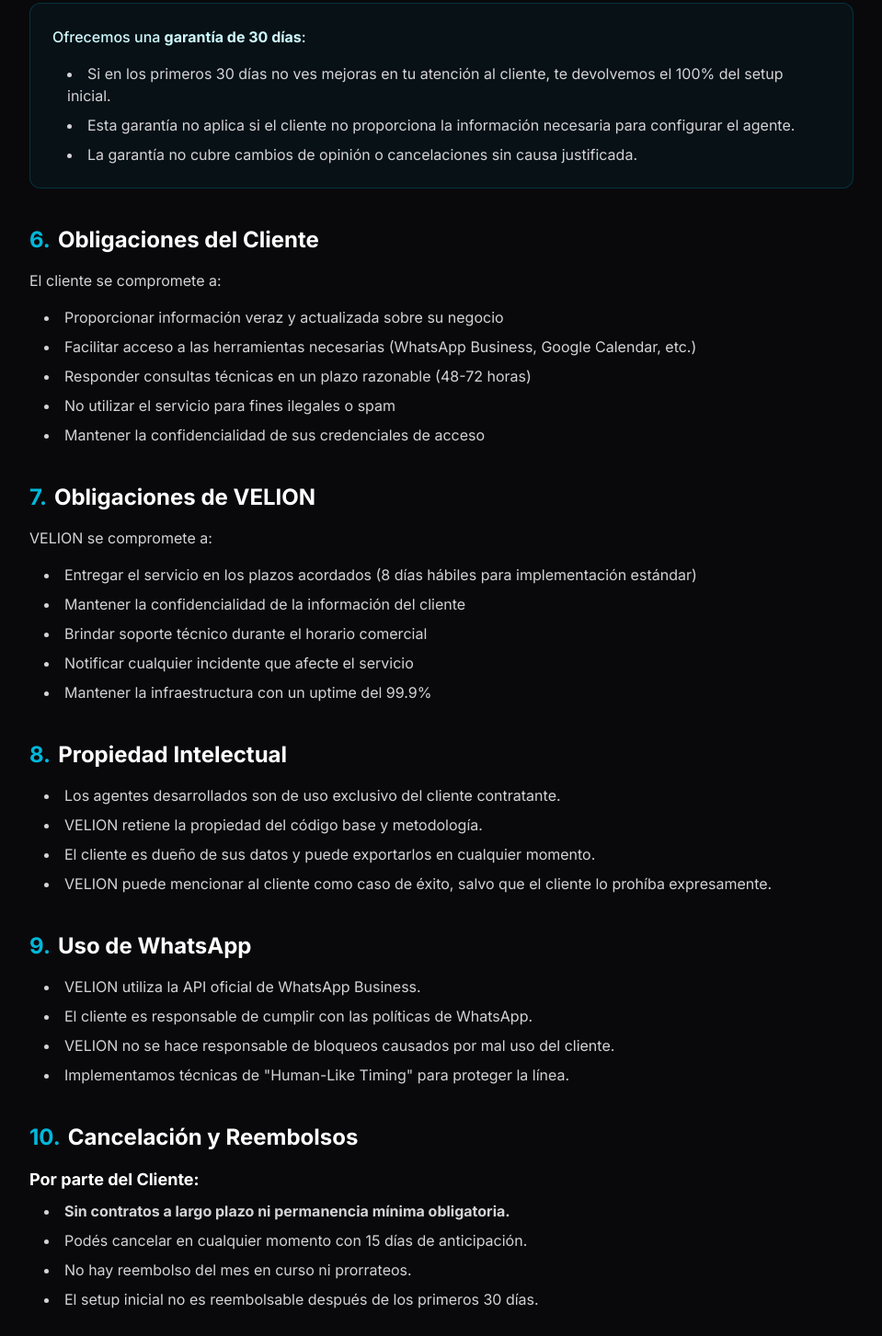
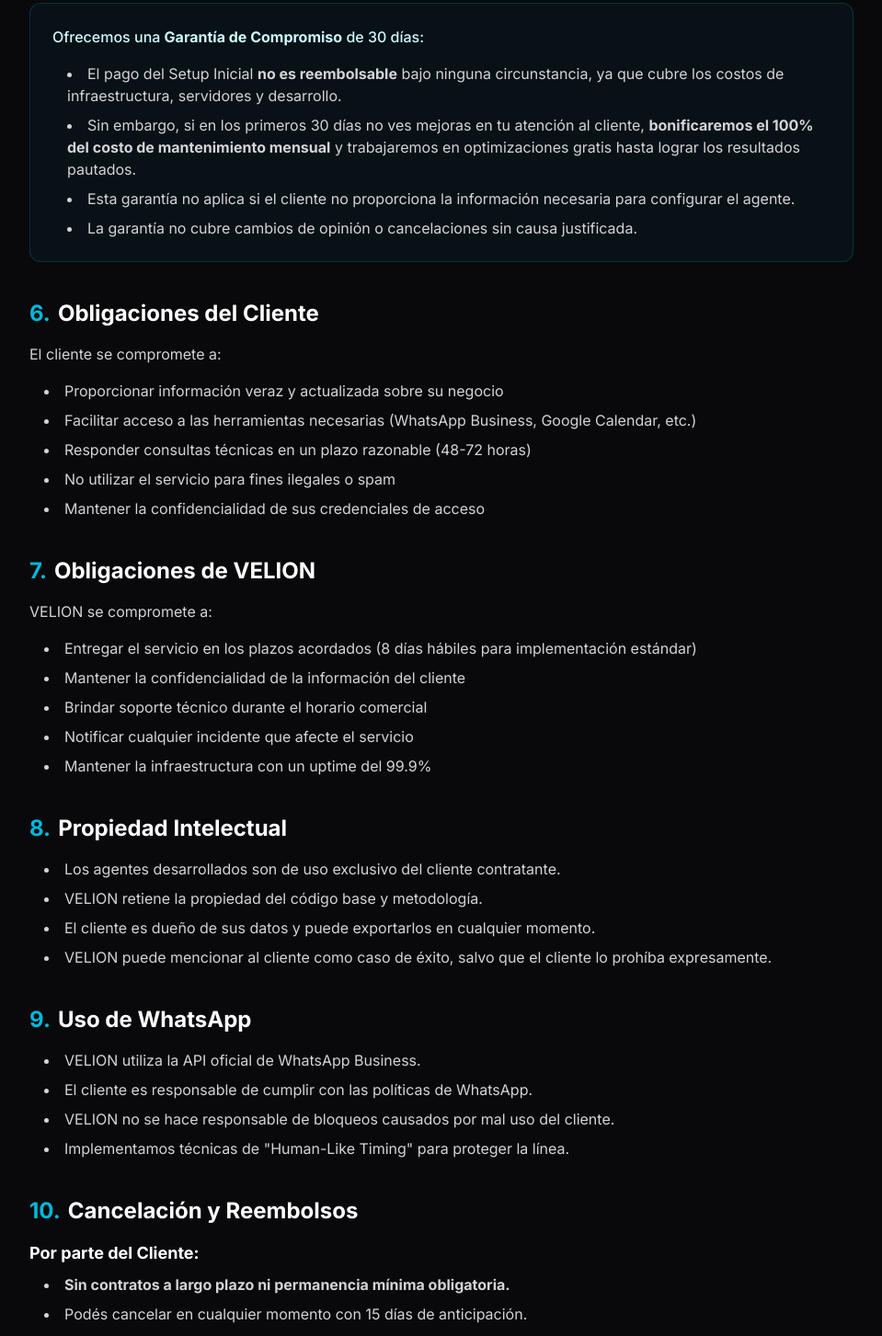
Before and after one commit to elbrayan9/velion-landing, a Next.js app: page /terminos in a window 1280 px wide. Shown: the part 1320-2773 px from the top of the page at 92% size, without its empty margins (160-1119 px from the left). Built offline with nearby package versions, Linux system fonts and the light colour scheme.

Commit message:
Update Guarantee and Terms making setup non-refundable

```diff
--- a/app/components/GuaranteeSection.tsx
+++ b/app/components/GuaranteeSection.tsx
@@ -25,14 +25,15 @@ export const GuaranteeSection = () => {
                 <ShieldCheck size={32} />
               </div>
               <h2 className="text-3xl md:text-4xl font-bold text-white mb-4">
-                Garantía de Resultados
+                Garantía de Compromiso
               </h2>
               <p className="text-xl text-zinc-300 max-w-2xl mb-6">
-                Si en 30 días no ves mejoras en tu atención al cliente, te
-                devolvemos el 100% del setup.
+                El valor del Setup no es reembolsable. Pero si en 30 días no ves
+                mejoras en tu atención, te bonificamos el 100% del mantenimiento
+                mensual y trabajamos gratis hasta lograrlo.
               </p>
               <p className="text-cyan-400/80 font-medium text-sm uppercase tracking-wider">
-                Sin letra chica. Sin preguntas. Si no funciona, no pagás.
+                Compartimos el riesgo. Si el sistema no rinde, no pagás la mensualidad.
               </p>
             </div>
           </div>
--- a/app/terminos/page.tsx
+++ b/app/terminos/page.tsx
@@ -140,12 +140,14 @@ export default function TerminosPage() {
             </h2>
             <div className="bg-cyan-950/20 border border-cyan-500/20 p-6 rounded-xl">
               <p className="mb-4 font-medium text-cyan-100">
-                Ofrecemos una <strong>garantía de 30 días</strong>:
+                Ofrecemos una <strong>Garantía de Compromiso</strong> de 30 días:
               </p>
               <ul className="list-disc list-inside space-y-2 ml-4 text-zinc-300">
                 <li>
-                  Si en los primeros 30 días no ves mejoras en tu atención al
-                  cliente, te devolvemos el 100% del setup inicial.
+                  El pago del Setup Inicial <strong>no es reembolsable</strong> bajo ninguna circunstancia, ya que cubre los costos de infraestructura, servidores y desarrollo.
+                </li>
+                <li>
+                  Sin embargo, si en los primeros 30 días no ves mejoras en tu atención al cliente, <strong>bonificaremos el 100% del costo de mantenimiento mensual</strong> y trabajaremos en optimizaciones gratis hasta lograr los resultados pautados.
                 </li>
                 <li>
                   Esta garantía no aplica si el cliente no proporciona la
@@ -268,8 +270,7 @@ export default function TerminosPage() {
                   </li>
                   <li>No hay reembolso del mes en curso ni prorrateos.</li>
                   <li>
-                    El setup inicial no es reembolsable después de los primeros
-                    30 días.
+                    El pago del setup inicial <strong>no es reembolsable</strong> en ningún caso.
                   </li>
                 </ul>
               </div>
```
